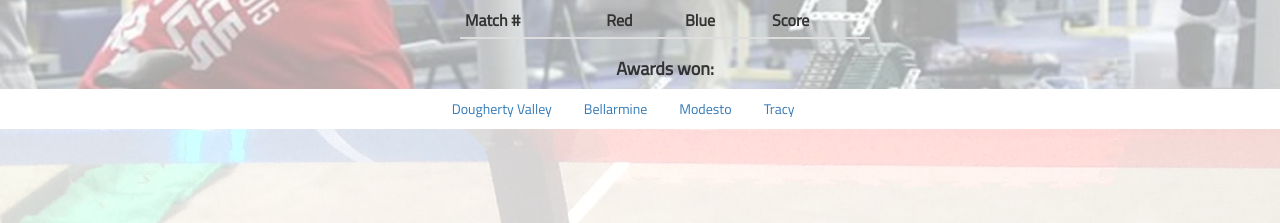
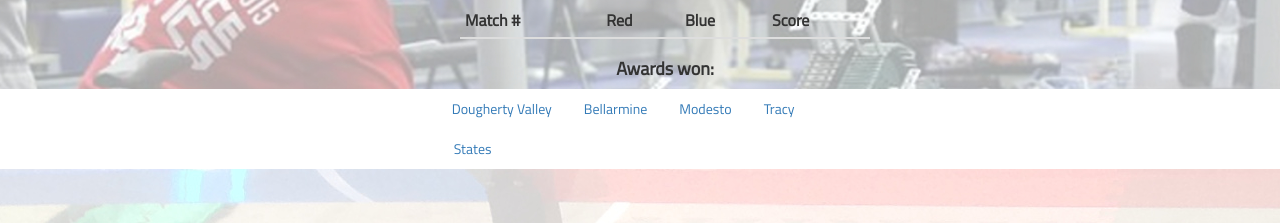
Before and after one commit to 5327A/5327A.github.io, a plain HTML site: page index.html in a window 1280 px wide. Shown: the part 2355-2578 px from the top of the page. Drawn offline with nearby package versions, Linux system fonts and the light colour scheme; some packages are replaced by stand-ins of ours.

Commit message:
:horse: Kentucky :horse:

```diff
--- a/app.js
+++ b/app.js
@@ -17,7 +17,8 @@ angular.module('tournamentApp', ['ngRoute'])
 		{ name : 'Dougherty Valley', rank : '7', wlt : '5-1-0', elimRank : 'Semifinalist (4th Seed)', match : [{ number : 'Q11', red : '5327A and 1000A', blue : '1868J and 1868D', score : '22-11', style : "#3498db"}, { number : 'Q18', red : '5327C and 5776', blue : '5327A and 5776B', score : '3-33', style : "#3498db"}, { number : 'Q26', red : '254F and 5327A', blue : '1868A and 6B', score : '19-18', style : "#3498db"}, { number : 'Q45', red : '6A and 7805', blue : '5327A and 4649B', score : '13-31', style : "#3498db"}, { number : 'Q51', red : '5327B and 9378W', blue : '5327A and 1868Z', score : '9-34', style : "#3498db"}, { number : 'Q72', red : '5327A and 8000B', blue : '5369 and 4649C', score : '32-36', style : "#e67e22"}, { number : 'QF 2-1', red : '5327A and 8000B', blue : '5776Y and 254G', score : '22-14', style : "#3498db"}, { number : 'QF 2-2', red : '5327A and 8000B', blue : '5776Y and 254G', score : '22-15', style : "#3498db"}, { number : 'SF 1-1', red : '8000A and 5369', blue : '5327A and 8000B', score : '57-39', style : "#e67e22"}, { number : 'SF 1-2', red : '8000A and 5327B', blue : '5327A and 8000B', score : '36-33', style : "#e67e22"}], awards : "Excellence Award (Qualifies for NorCal Championships)"},
 		{ name : 'Bellarmine', rank : '4', wlt : '6-0-0', elimRank : 'Semifinalist (3rd Seed)', match : [{ number : 'Q1', red : '254C and 5327A', blue : '254E and 1868Z', score : '43-15', style : "#3498db"}, { number : 'Q16', red : '5675K and 254F', blue : '5297B and 5327A', score : '32-37', style : "#3498db"}, { number : 'Q34', red : '5327A and 5327B', blue : '824D and 5776B', score : '57-6', style : "#3498db"}, { number : 'Q57', red : '5655B and 2059B', blue : '5327A and 9378T', score : '2-25', style : "#3498db"}, { number : 'Q64', red : '5327A and 5772', blue : '5297C and 7579', score : '28-23', style : "#3498db"}, { number : 'Q76', red : '973A and 824C', blue : '5327A and 9378W', score : '12-32', style : "#3498db"}, { number : 'QF 4-1', red : '5327A and 5327C', blue : '5772 and 254C', score : '56-45', style : "#3498db"}, { number : 'SF 2-1', red : '5369 and 5776C', blue : '5327A and 5327C', score : '69-52', style : "#e67e22"}], awards : "Excellence Award (Qualifies for NorCal Championships), Robot Skills Award (35 Points GG Navneedh)"},
 		{ name : 'Modesto', rank : '9', wlt : '4-1-0', elimRank : 'Quarterfinalist (1st Seed)', match : [{ number : 'Q10', red : '5655B and 5327A', blue : '3947C and 8000D', score : '16-8', style : "#3498db"}, { number : 'Q17', red : '4768B and 824E', blue : '5327A and 824B', score : '19-25', style : "#3498db"}, { number : 'Q42', red : '9378X and 4768D', blue : '8000B and 5327A', score : '20-38', style : "#3498db"}, { number : 'Q49', red : '7579C and 5327A', blue : '5327C and 4768C', score : '19-39', style : "#e67e22"}, { number : 'Q68', red : '5327A and 920C', blue : '8784 and 7579B', score : '30-17', style : "#3498db"}, { number : 'QF 1-1', red : '5327C and 5776', blue : '4649A and 4649D', score : '0-26', style : "black"}, { number : 'QF 1-2', red : '5327C and 5327A', blue : '4649A and 4649D', score : '0-40', style : "black"}], awards : "N/A"},
-		{ name : 'Tracy', rank : '52', wlt : '1-4-0', elimRank : 'Quarterfinalist (Not Even Seed)', match : [{ number : 'Q14', red : '5327A and 5675J', blue : '254C and 3947C', score : '25-32', style : "#e67e22"}, { number : 'Q32', red : '9378A and 5776Y', blue : '5327A and 1155A', score : '49-24', style : "#e67e22"}, { number : 'Q48', red : '5675K and 2059A', blue : '5327A and 2456', score : '28-23', style : "#e67e22"}, { number : 'Q60', red : '5327A and 6B', blue : '254E and 674G', score : '21-38', style : "#e67e22"}, { number : 'Q76', red : '5327D and 5958', blue : '5327A and 8000B', score : '34-63', style : "#3498db"}, { number : 'QF 1-2', red : '5369 and 254A', blue : '5776Y and 5327A', score : '73-49', style : "#e67e22"}], awards : "Judges Award (Tyty Billy)"}
+		{ name : 'Tracy', rank : '52', wlt : '1-4-0', elimRank : 'Quarterfinalist (Not Even Seed)', match : [{ number : 'Q14', red : '5327A and 5675J', blue : '254C and 3947C', score : '25-32', style : "#e67e22"}, { number : 'Q32', red : '9378A and 5776Y', blue : '5327A and 1155A', score : '49-24', style : "#e67e22"}, { number : 'Q48', red : '5675K and 2059A', blue : '5327A and 2456', score : '28-23', style : "#e67e22"}, { number : 'Q60', red : '5327A and 6B', blue : '254E and 674G', score : '21-38', style : "#e67e22"}, { number : 'Q76', red : '5327D and 5958', blue : '5327A and 8000B', score : '34-63', style : "#3498db"}, { number : 'QF 1-2', red : '5369 and 254A', blue : '5776Y and 5327A', score : '73-49', style : "#e67e22"}], awards : "Judges Award (Tyty Billy)"},
+		{ name : 'States', rank : '22', wlt : '2-7-0', elimRank : 'Quarterfinalist (Not Even Seed)', match : [{ number : 'Q4', red : '1935A and 824B', blue : '5327A and 254G', score : '65-52', style : '#e67e22'},{ number : 'Q9', red : '6089 and 5327A', blue : '5776 and 8000A', score : '37-75', style : '#e67e22'},{ number : 'Q19', red : '5327A and 563', blue : '9983A and 5327B', score : '58-62', style : '#e67e22'},{ number : 'Q24', red : '254D and 9378R', blue : '563C and 5327A', score : '50-47', style : '#e67e22'},{ number : 'Q34', red : '7579C and 254E', blue : '8000B and 5327A', score : '38-34', style : '#e67e22'},{ number : 'Q42', red : '7579B and 5327A', blue : '5776B and 6419C', score : '51-17', style : '#3498db'},{ number : 'Q52', red : '254C and 5327A', blue : '254F and 404A', score : '54-56', style : '#e67e22'},{ number : 'Q59', red : '7579 and 5327A', blue : '5776C and 2059A', score : '40-28', style : '#3498db'},{ number : 'Q62', red : '824C and 5776Y', blue : '5327A and 6606', score : '62-56', style : '#e67e22'},{ number : 'Q68', red : '824D and 824C', blue : '5369 and 5327A', score : '35-36', style : '#3498db'},{ number : 'QF 1-1', red : '5776Y and 5776', blue : '254C and 5327A', score : '70-46', style : '#e67e22'},{ number : 'QF 1-2', red : '5776Y and 5776', blue : '254C and 5327A', score : '62-47', style : '#e67e22'}], awards : 'Design Award (We goin to worlds)'}
 	];
 	for(var i = 0; i < $scope.tournaments.length; i++){
 		if($scope.tournaments[i].name.toUpperCase() == this.params.tournament.toUpperCase()){
--- a/index.html
+++ b/index.html
@@ -135,6 +135,7 @@
         <li><a href="/#/Bellarmine">Bellarmine</a></li>
         <li><a href="/#/Modesto">Modesto</a></li>
         <li><a href="/#/Tracy">Tracy</a></li>
+        <li><a href="/#/States">States</a></li>
     </ul>
   </div>
 </div>
```
